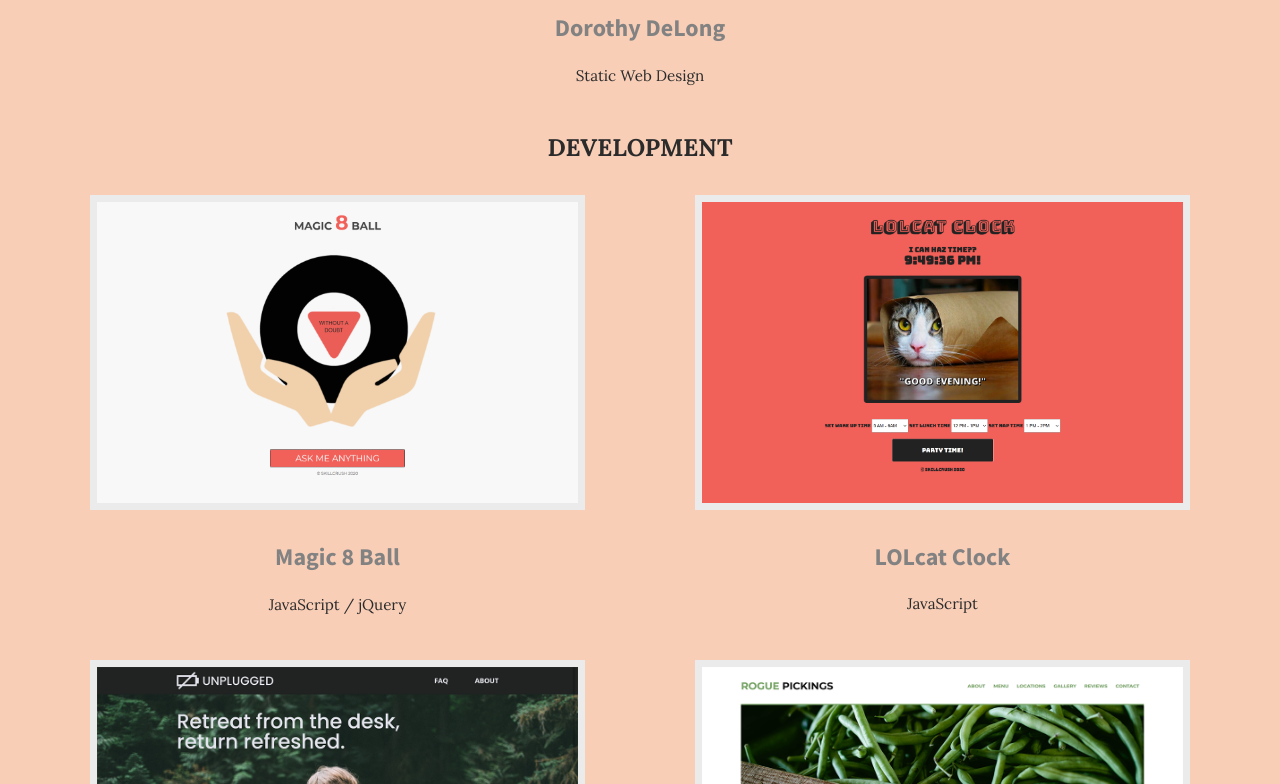
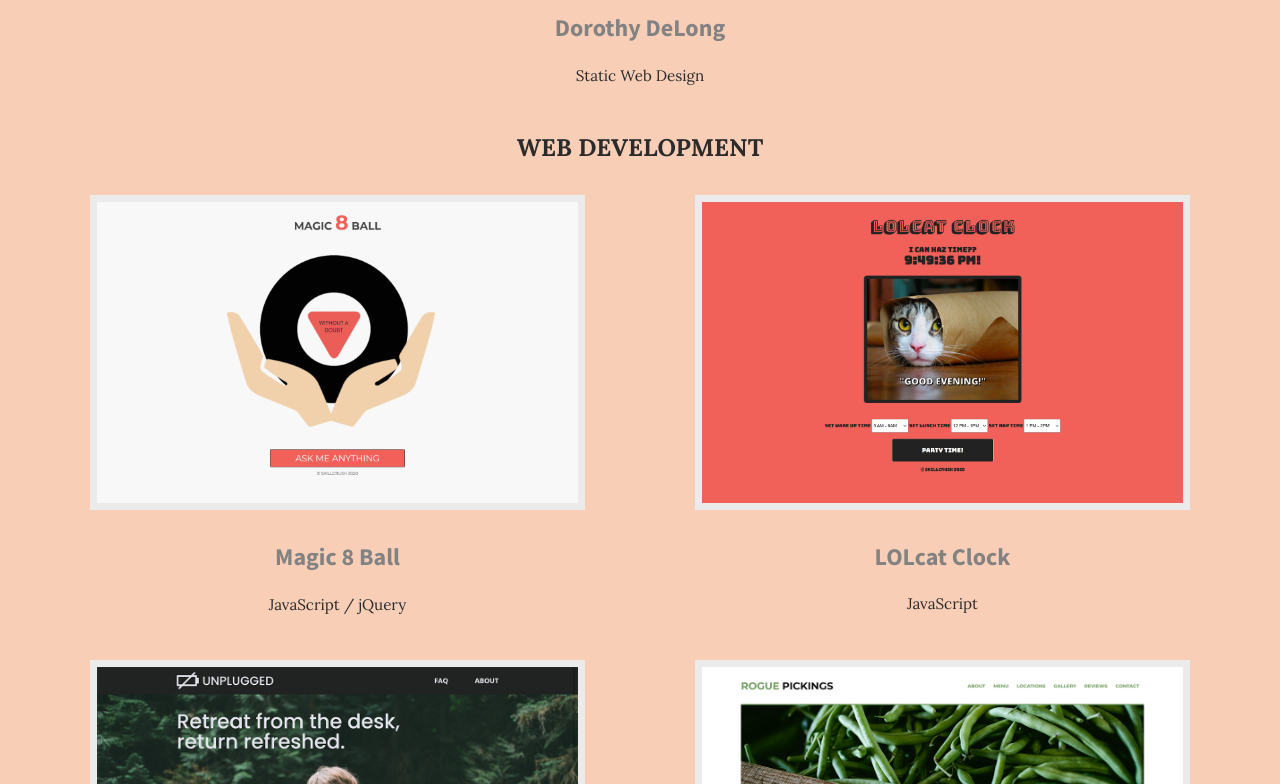
Before and after one commit to libintador/Jubilee-Austen, a website: page work/index.html in a window 1280 px wide. Shown: the part 1100-1884 px from the top of the page. Drawn offline with Linux system fonts and the light colour scheme; files that its build step writes are made by us from their sources; files whose address does not match are found by name.

Commit message:
Changed second section title

```diff
--- a/work/index.html
+++ b/work/index.html
@@ -72,7 +72,7 @@
                         <p>Static Web Design</p>
                     </article>
                 </div>
-                <h2>Development</h2>
+                <h2>Web Development</h2>
                 <div class="project-items">
                     <article>
                         <figure>
```
